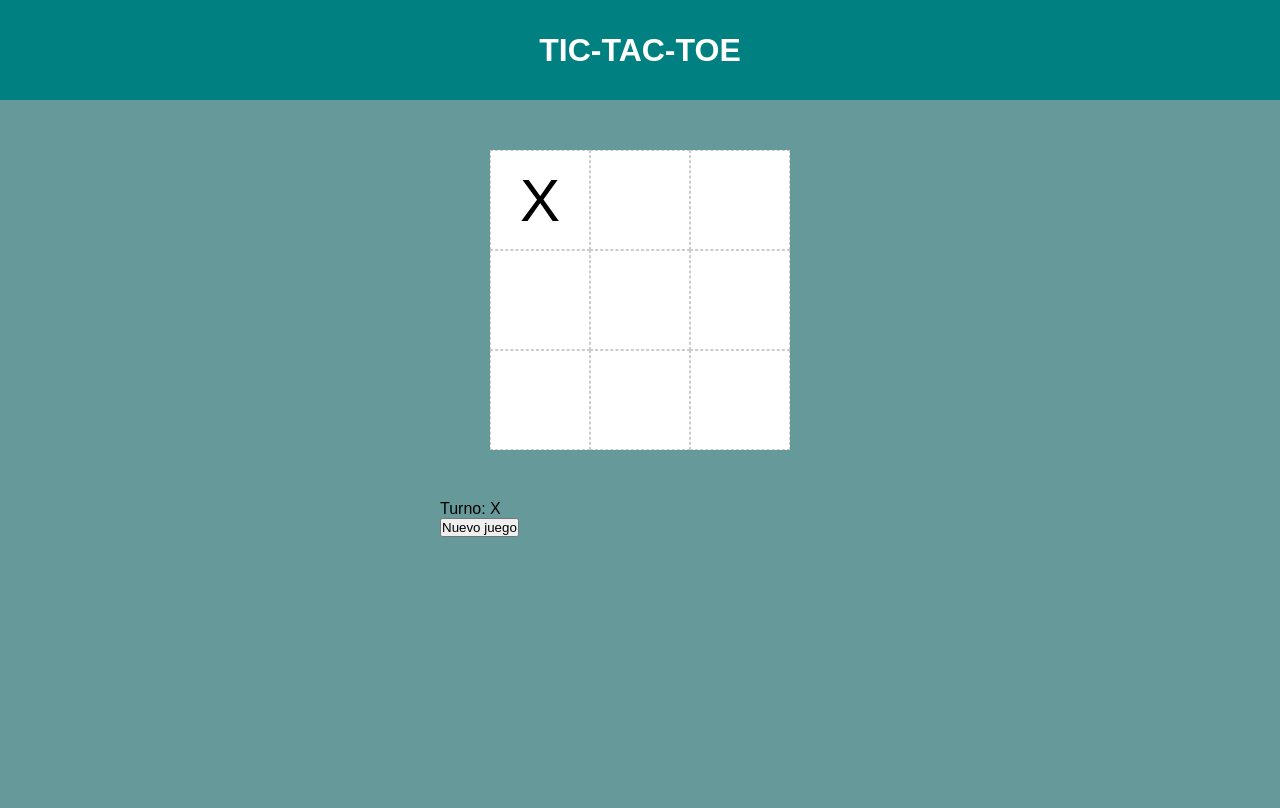
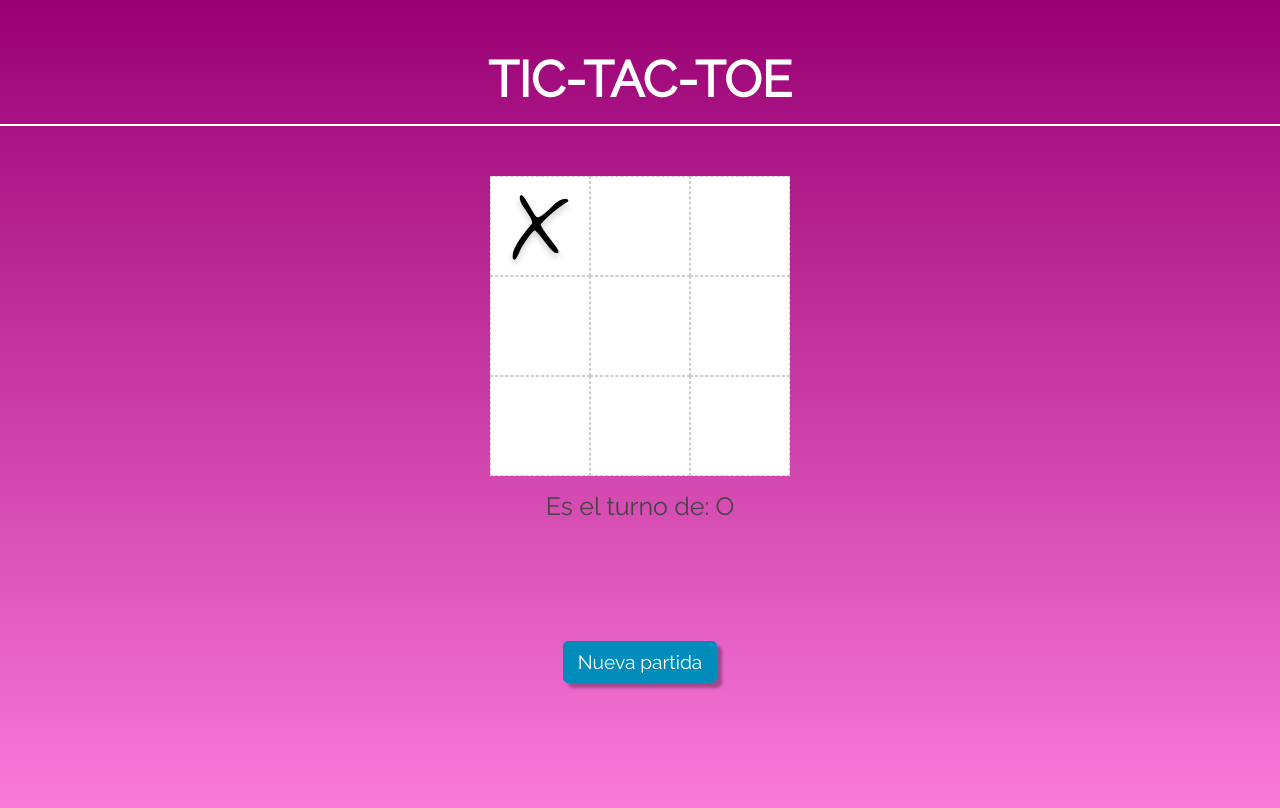
Before and after one commit to davidcid/Tic-Tac-Toe, a plain HTML site: page index.html in a window 1280 px wide. Both pictures are taken after a click on the element 540 px from the left and 200 px from the top of the page. Drawn offline with Linux system fonts and the light colour scheme.

Commit message:
Terninado el js y agregado algo de CSS

```diff
--- a/index.html
+++ b/index.html
@@ -4,6 +4,7 @@
 	<title>TIC TAC TOE</title>
 	<meta charset="utf-8">
 	<link rel="stylesheet" type="text/css" href="style.css">
+    <link href="https://fonts.googleapis.com/css?family=Indie+Flower|Raleway" rel="stylesheet">
 </head>
 <body>
 	<div>
@@ -23,10 +24,10 @@
 				<div id="C3"></div>
 			</div>
 
-			<p>Turno: <span id="turno">X</span></p>
+			<p>Es el turno de: <span id="turno">X</span></p>
 			<h2 id="ganador"></h2>
 
-			<button id="nuevo-juego">Nuevo juego</button>
+			<button id="nuevo-juego">Nueva partida</button>
 		</div>
 	</div>
 
--- a/script.js
+++ b/script.js
@@ -15,7 +15,8 @@ const tablero = document.querySelectorAll(".nuevaTabla div");
 
 // Variables del juego
 let hayGanador = false;
-let turno = "O";
+let ganador = null;
+let turno = "X";
 
 // Todas las combinaciones que, si son iguales, ganan la partida
 arriba = [A1,A2,A3];
@@ -38,16 +39,18 @@ function nuevoJuego() {
 	tablero.forEach(casilla => casilla.innerText = "");
 	hayGanador = false;
 	turno = "O";
+    document.querySelector("#ganador").innerText = "";
+    ganador = null;
 }
 
 // Comprueba que aún no se ha jugado esa casilla y pone la ficha que toque (X o O)
 function ponerFicha() {
 	if((this.innerText === "") && (!hayGanador)) {
 		if (turno === "X") {
-			this.innerText = "O";
+			this.innerText = "X";
 			turno = "O";
 		} else {
-			this.innerText = "X";
+			this.innerText = "O";
 			turno = "X";
 		}
 		document.querySelector("#turno").innerText = turno;
@@ -55,8 +58,7 @@ function ponerFicha() {
 
 		console.log(hayGanador);
 		if(hayGanador) {
-			console.log("has ganado! eres un campeón!");
-			document.querySelector("#ganador").innerText = "Ha ganado X!";
+			document.querySelector("#ganador").innerText = `Ha ganado ${ganador}!`;
 		}
 	}
 }
@@ -69,9 +71,13 @@ function comprobarGanador() {
 			bote.push(elemento.innerText);
 		});
 
-		if((bote.every(comprobarGanadorX)) || (bote.every(comprobarGanadorO))) {
-			hayGanador = true;
-		}
+		if(bote.every(comprobarGanadorX)) {
+           hayGanador = true;
+           ganador = "X";
+        } else if (bote.every(comprobarGanadorO)){
+            hayGanador = true;
+            ganador = "O";
+        }
 	});
 }
 
--- a/style.css
+++ b/style.css
@@ -5,12 +5,22 @@ html * {
 
 body {
 	font-family: Arial, sans-serif;
-	background-color: #669999;
+	background-image: linear-gradient(#990073,#ff80df);
+    height: 100vh;
 }
 
 header {
-	background-color: #008080;
-	height: 100px;
+    border-bottom: 2px solid white;
+}
+
+header h1 {
+    font-family: 'Raleway', sans-serif;
+	color: white;
+	text-align: center;
+	text-transform: uppercase;
+    margin-top: 50px;
+    margin-bottom: 15px;
+    font-size: 50px;
 }
 
 .contenedor {
@@ -18,15 +28,9 @@ header {
 	margin: 0 auto;
 }
 
-header h1 {
-	color: white;
-	text-align: center;
-	text-transform: uppercase;
-	line-height: 100px;
-}
-
 .nuevaTabla {
 	margin: 50px auto;
+    margin-bottom: 15px;
 	font-size: 60px;
 	width: 300px;
 	height: 300px;
@@ -37,7 +41,38 @@ header h1 {
 }
 
 .nuevaTabla div {
+    font-family: 'Indie Flower', cursive;
+    font-size: 110px;
 	border: 1px dashed #cccccc;
 	text-align: center;
 	line-height: 100px;
+    text-shadow: 0px 4px 6px rgba(0,0,0,0.2)
 }
+
+.contenedor p {
+    font-family: 'Raleway', sans-serif;
+    text-align: center;
+    font-size: 25px;
+    color: #444;
+}
+
+#nuevo-juego {
+    font-family: 'Raleway', sans-serif;
+    font-size: 1.2em;
+    display: block;
+    margin: 50px auto;
+    background-image: linear-gradient(#008CBA, #008CBA);
+    color: white;
+    border-style: none;
+    padding: 10px 15px;
+    box-shadow: 5px 5px 3px rgba(0,0,0,0.3);
+    border-radius: 5px;
+}
+
+#ganador {
+    height: 50px;
+    margin: 20px auto;
+    text-align: center;
+    font-family: 'Indie Flower', cursive;
+    font-size: 2.5em;
+}
```
